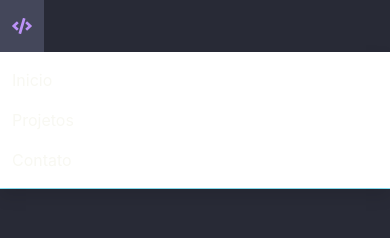
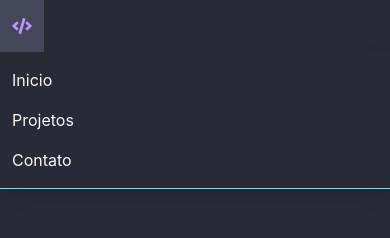
Before and after one commit to oliveira-andre/curriculum, a plain HTML site: page index.html in a window 390 px wide. Shown: the top 238 px of the page. Drawn offline with nearby package versions, Linux system fonts and the light colour scheme.

Commit message:
fix: mobile background headere

```diff
--- a/style.css
+++ b/style.css
@@ -47,3 +47,11 @@ header.card-header {
 .media-content p.title {
   text-align-last: center;
 }
+
+@media screen and (max-width: 1023px) {
+  .navbar-menu {
+    background-color: #282A36;
+    box-shadow: 0 8px 16px rgba(10, 10, 10, .1);
+    padding: .5rem 0;
+  }
+}
```
